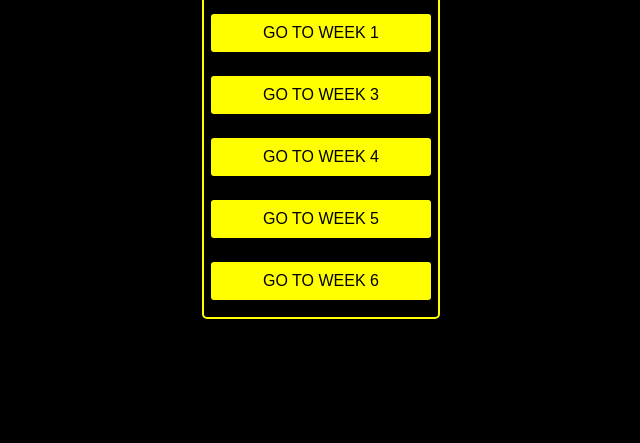
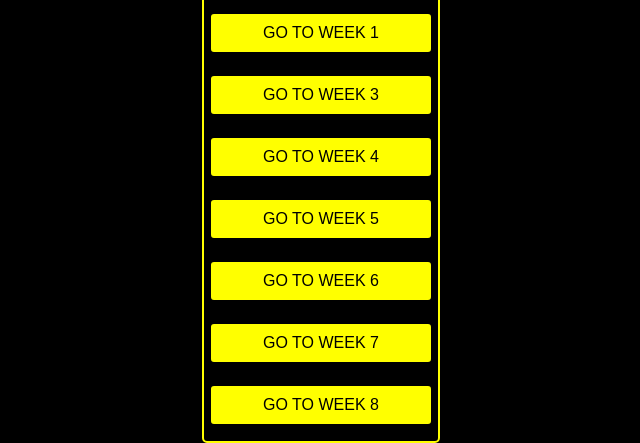
Before and after one commit to KeyLayO/Emba-s-Website, a plain HTML site: page emba2.html in a window 1280 px wide. Shown: the part 384-827 px from the top of the page, without its empty margins (319-959 px from the left). Before the commit the page ends 800 px from the top, so only its background shows below. Drawn offline with Linux system fonts and the light colour scheme.

Commit message:
Added week 8 link

```diff
--- a/emba2.html
+++ b/emba2.html
@@ -23,6 +23,8 @@
       <a href="emba4.html">GO TO WEEK 4</a><br />
       <a href="emba5.html">GO TO WEEK 5</a><br />
       <a href="emba6.html">GO TO WEEK 6</a><br />
+      <a href="emba7.html">GO TO WEEK 7</a><br />
+      <a href="emba8.html">GO TO WEEK 8</a><br />
     </div>
   </body>
 </html>
```
Also changed, not shown: emba8.html (+1 -1 lines), index.html (+1 -0 lines).
